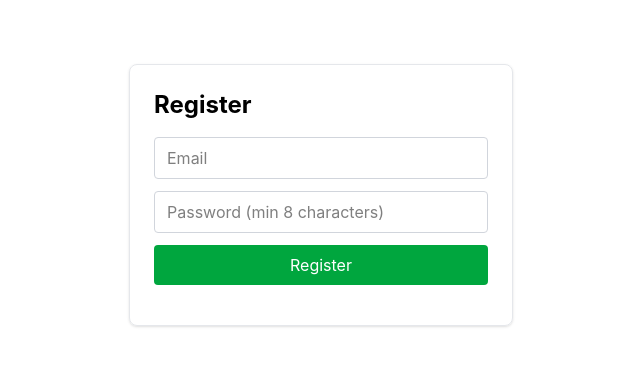
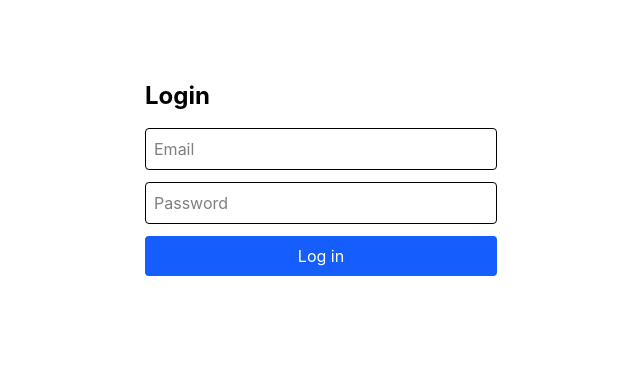
Before and after one commit to swafwana/expense-tracker, a React app in the folder frontend/: page /login in a window 1280 px wide. Shown: the top 366 px of the page, without its empty margins (319-959 px from the left). Built offline with nearby package versions, Linux system fonts and the light colour scheme; the HTML template or start-up script is replaced by a standard one.

Commit message:
Add login page and React routing

```diff
--- a/frontend/package.json
+++ b/frontend/package.json
@@ -13,6 +13,7 @@
     "@tailwindcss/vite": "^4.3.3",
     "react": "^19.2.8",
     "react-dom": "^19.2.8",
+    "react-router-dom": "^7.18.4",
     "tailwindcss": "^4.3.3"
   },
   "devDependencies": {
--- a/frontend/src/App.jsx
+++ b/frontend/src/App.jsx
@@ -1,7 +1,12 @@
-import Register from "./pages/Register";
+import { BrowserRouter } from "react-router-dom";
+import AppRoutes from "./routes/AppRoutes";
 
 function App() {
-  return <Register />;
+  return (
+    <BrowserRouter>
+      <AppRoutes />
+    </BrowserRouter>
+  );
 }
 
 export default App;
--- /dev/null
+++ b/frontend/src/pages/Dashboard.jsx
@@ -0,0 +1,5 @@
+function Dashboard() {
+  return <h1>Dashboard</h1>;
+}
+
+export default Dashboard;
--- /dev/null
+++ b/frontend/src/pages/Login.jsx
@@ -0,0 +1,69 @@
+import { useState } from "react";
+
+function Login() {
+  const [email, setEmail] = useState("");
+  const [password, setPassword] = useState("");
+  const [result, setResult] = useState(null);
+  const [error, setError] = useState("");
+
+  async function handleSubmit(e) {
+    e.preventDefault();
+    setError("");
+    setResult(null);
+
+    try {
+      const response = await fetch("http://localhost:8000/auth/login", {
+        method: "POST",
+        headers: { "Content-Type": "application/json" },
+        body: JSON.stringify({ email, password }),
+      });
+      const data = await response.json();
+
+      if (!response.ok) {
+        setError(JSON.stringify(data));
+        return;
+      }
+
+      setResult(data);
+    } catch (err) {
+      setError("Could not reach the server");
+    }
+  }
+
+  return (
+    <div className="mx-auto mt-16 max-w-sm p-4">
+      <h1 className="mb-4 text-2xl font-bold">Login</h1>
+      <form onSubmit={handleSubmit} className="flex flex-col gap-3">
+        <input
+          type="email"
+          placeholder="Email"
+          value={email}
+          onChange={(e) => setEmail(e.target.value)}
+          className="rounded border p-2"
+        />
+        <input
+          type="password"
+          placeholder="Password"
+          value={password}
+          onChange={(e) => setPassword(e.target.value)}
+          className="rounded border p-2"
+        />
+        <button
+          type="submit"
+          className="rounded bg-blue-600 p-2 text-white hover:bg-blue-700"
+        >
+          Log in
+        </button>
+      </form>
+
+      {error && <p className="mt-4 text-red-600">{error}</p>}
+      {result && (
+        <pre className="mt-4 break-all whitespace-pre-wrap rounded bg-gray-100 p-2 text-sm">
+          {JSON.stringify(result, null, 2)}
+        </pre>
+      )}
+    </div>
+  );
+}
+
+export default Login;
--- /dev/null
+++ b/frontend/src/routes/AppRoutes.jsx
@@ -0,0 +1,17 @@
+import { Routes, Route } from "react-router-dom";
+import Register from "../pages/Register";
+import Login from "../pages/Login";
+import Dashboard from "../pages/Dashboard";
+
+function AppRoutes() {
+  return (
+    <Routes>
+      <Route path="/register" element={<Register />} />
+      <Route path="/login" element={<Login />} />
+      <Route path="/dashboard" element={<Dashboard />} />
+
+    </Routes>
+  );
+}
+
+export default AppRoutes;
```
Also changed, not shown: 1 other file (tests, documents, lock files or other folders).
